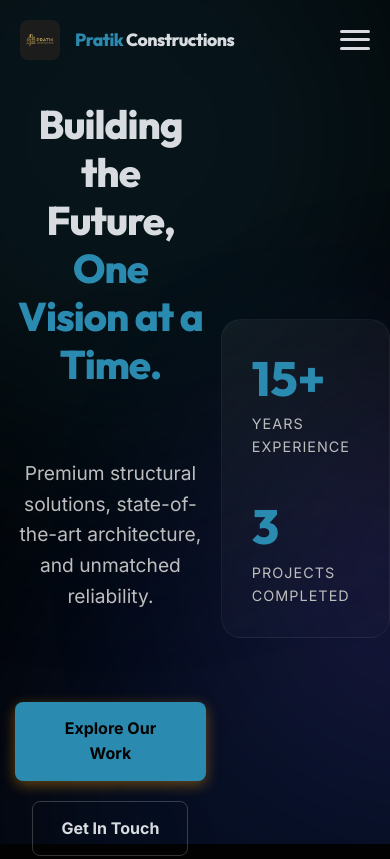
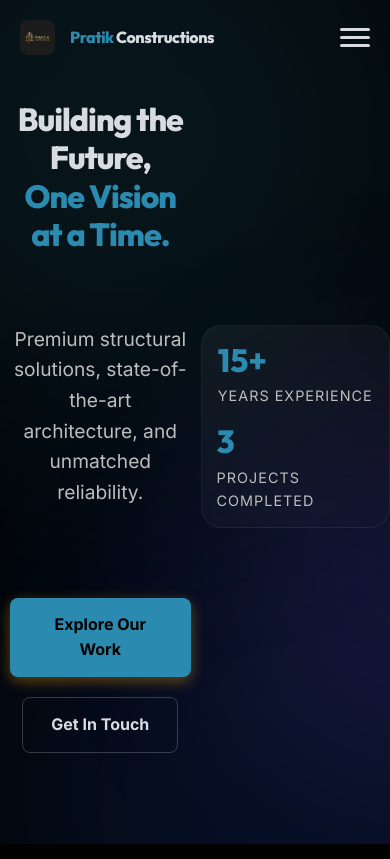
Before and after one commit to Adarsh-soni1/Pratik-Constructions, a website: page index.html in a window 390 px wide. Shown: the top 859 px of the page. Drawn offline with Linux system fonts and the light colour scheme; no server answers.

Commit message:
Auto-Deployment: Thu Apr 16 20:15:13 EDT 2026

```diff
--- a/style.css
+++ b/style.css
@@ -26,6 +26,7 @@
 
 html {
     scroll-behavior: smooth;
+    overflow-x: hidden;
 }
 
 body {
@@ -34,6 +35,7 @@ body {
     font-family: var(--font-body);
     line-height: 1.6;
     overflow-x: hidden;
+    width: 100%;
     position: relative;
 }
 
@@ -317,7 +319,7 @@ header.scrolled {
 /* Projects Section */
 .projects-grid {
     display: grid;
-    grid-template-columns: repeat(auto-fill, minmax(350px, 1fr));
+    grid-template-columns: repeat(auto-fill, minmax(min(100%, 300px), 1fr));
     gap: 30px;
 }
 
@@ -604,4 +606,19 @@ footer {
     .footer-content { flex-direction: column; text-align: center; gap: 20px; }
     .footer-links { display: flex; flex-direction: column; gap: 15px; align-items: center; }
     .footer-links a { margin: 0; }
+
+    .hero>.container, .contact-wrapper {
+        padding-left: 10px;
+        padding-right: 10px;
+        width: 100%;
+    }
 }
+
+@media (max-width: 480px) {
+    .hero-title { font-size: 2rem; }
+    .logo img, .footer-logo img { height: 35px !important; }
+    .logo span, .footer-logo span { font-size: 1rem !important; }
+    .hero-stats { gap: 15px; padding: 15px; }
+    .stat h3 { font-size: 2rem; }
+    .container { padding: 0 10px; }
+}
```
